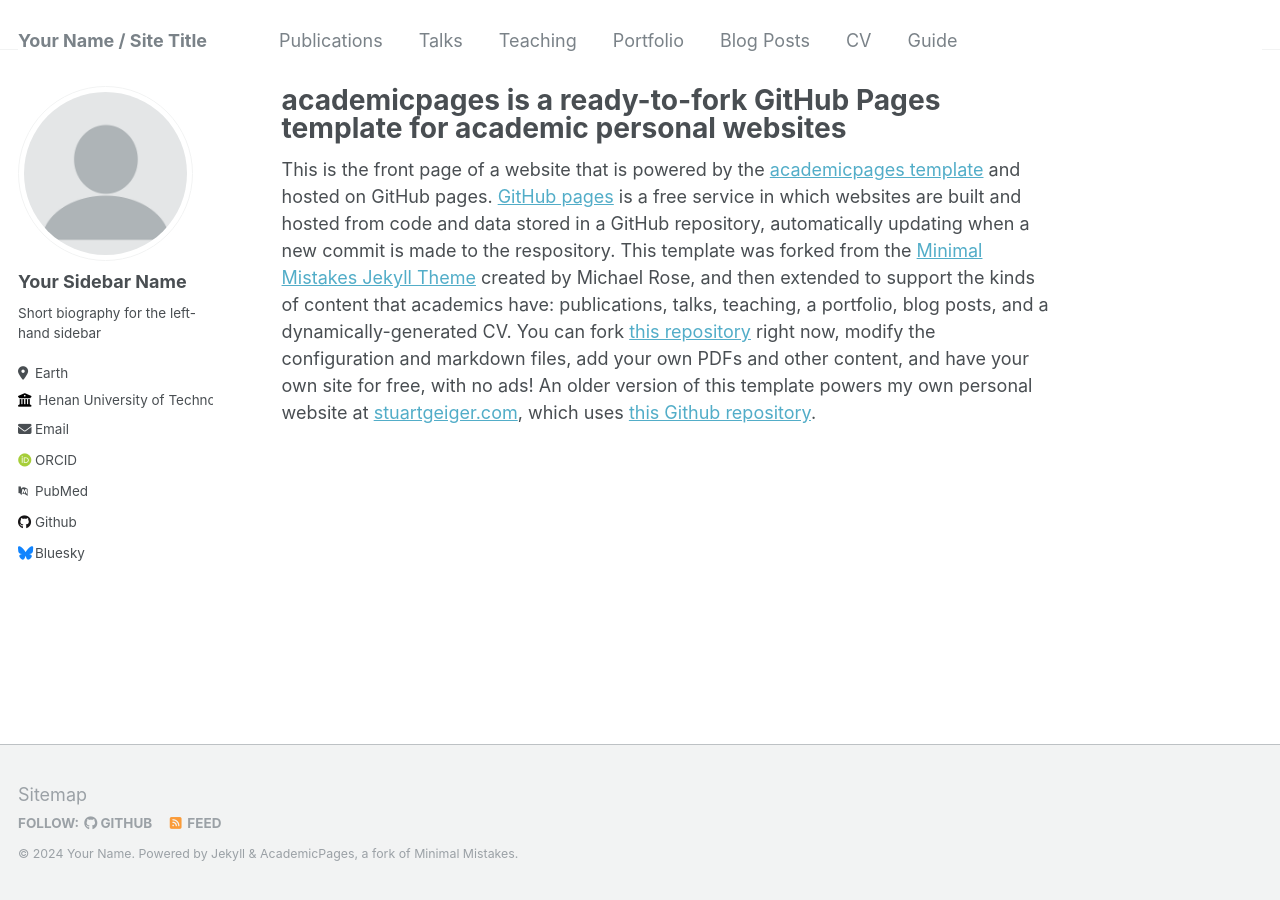
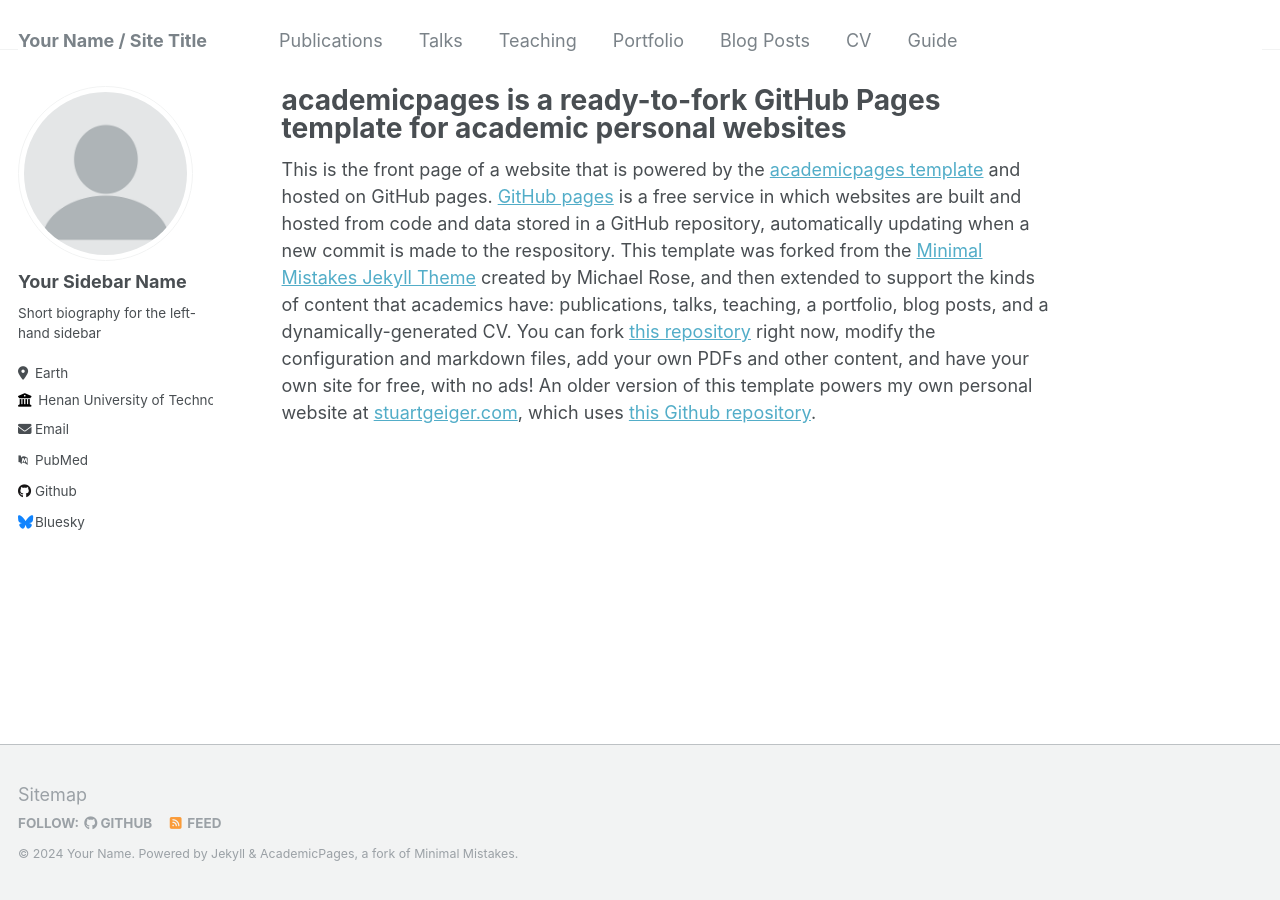
Before and after one commit to zhengjiaxi/zhengjiaxi, a Jekyll site: the page built from _pages/about.md, in a window 1280 px wide. Built offline with Jekyll 4.4.1, drawn with Linux system fonts in a browser that asks for light colours; some web fonts are replaced.

Commit message:
Initial commit

```diff
--- a/_config.yml
+++ b/_config.yml
@@ -33,7 +33,6 @@
   # Academic websites
   arxiv            : # URL - Update with the correct link to your profile
   impactstory      : # URL
-  orcid            : "http://orcid.org/yourorcidurl"
   pubmed           : "https://www.ncbi.nlm.nih.gov/pubmed/?term=john+snow"
   researchgate     : # URL
 
```
